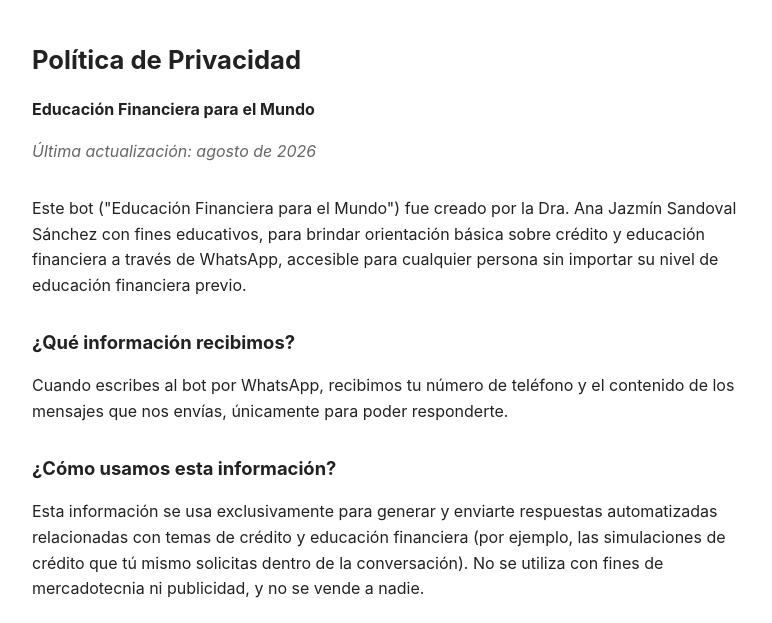
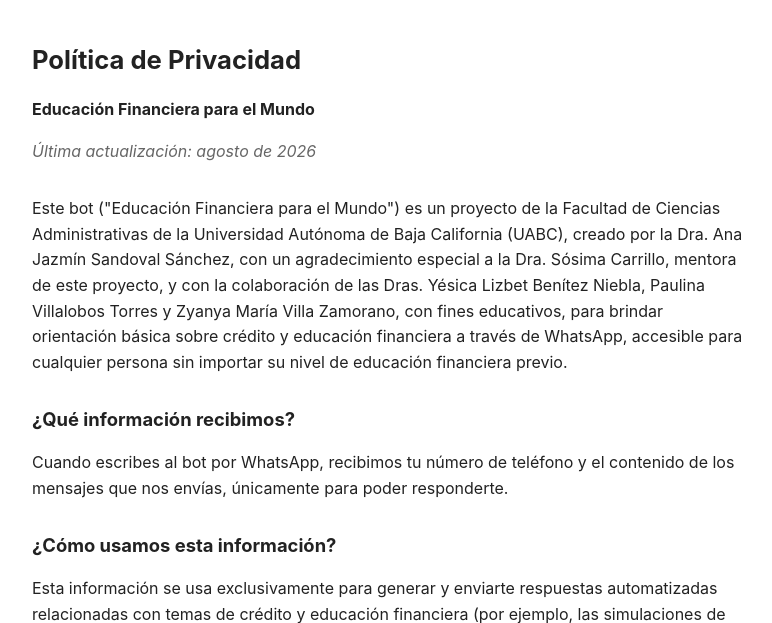
Before and after one commit to JazminSandoval11/bot-educacion-financiera, a Flask app: page /privacidad in a window 1280 px wide. Shown: the top 623 px of the page, without its empty margins (248-1020 px from the left). Run offline with Flask 3, Linux system fonts and the light colour scheme.

Commit message:
Update privacidad.html

```diff
--- a/templates/privacidad.html
+++ b/templates/privacidad.html
@@ -37,10 +37,7 @@
     <p class="fecha">Última actualización: agosto de 2026</p>
 
     <p>
-        Este bot ("Educación Financiera para el Mundo") fue creado por la Dra. Ana Jazmín
-        Sandoval Sánchez con fines educativos, para brindar orientación básica sobre crédito
-        y educación financiera a través de WhatsApp, accesible para cualquier persona sin
-        importar su nivel de educación financiera previo.
+        Este bot ("Educación Financiera para el Mundo") es un proyecto de la Facultad de Ciencias Administrativas de la Universidad Autónoma de Baja California (UABC), creado por la Dra. Ana Jazmín Sandoval Sánchez, con un agradecimiento especial a la Dra. Sósima Carrillo, mentora de este proyecto, y con la colaboración de las Dras. Yésica Lizbet Benítez Niebla, Paulina Villalobos Torres y Zyanya María Villa Zamorano, con fines educativos, para brindar orientación básica sobre crédito y educación financiera a través de WhatsApp, accesible para cualquier persona sin importar su nivel de educación financiera previo.
     </p>
 
     <h2>¿Qué información recibimos?</h2>
```
